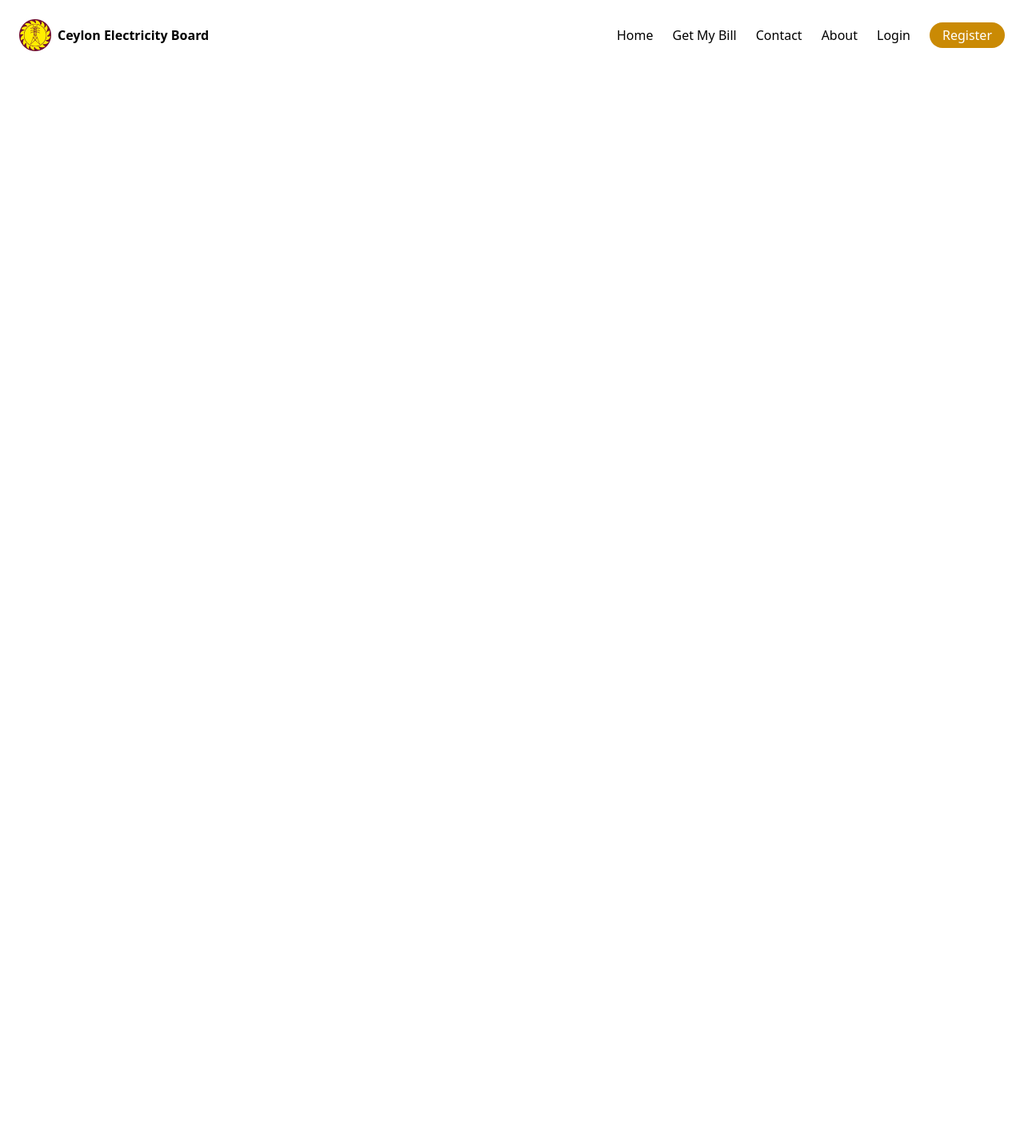
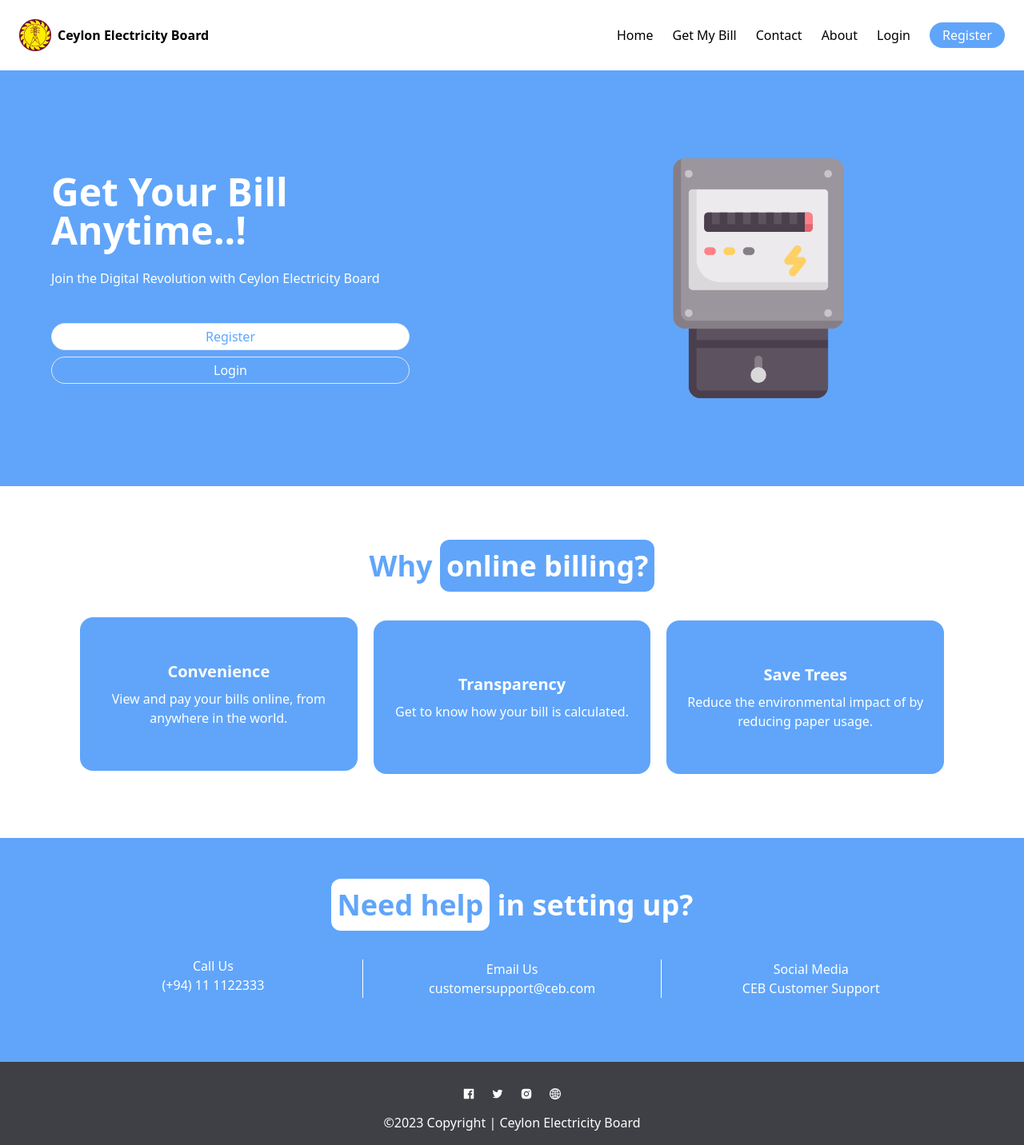
Before and after one commit to hellochamika/ceb-frontend, a React (Vite) app: page / in a window 1280 px wide. Shown: the whole page at 80% size. Before the commit the page ends 800 px from the top, so only its background shows below. Built offline with nearby package versions, Linux system fonts and the light colour scheme.

Commit message:
#3 feat:Add main page and footer

```diff
--- a/src/App.tsx
+++ b/src/App.tsx
@@ -1,9 +1,13 @@
 import Navbar from "./Components/Navbar";
+import Footer from "./Components/Footer";
+import Home from "./pages/Home";
 
 function App() {
   return (
     <div>
       <Navbar />
+      <Home />
+      <Footer />
     </div>
   );
 }
--- /dev/null
+++ b/src/Components/Footer.tsx
@@ -0,0 +1,26 @@
+import {
+  AiFillFacebook,
+  AiOutlineTwitter,
+  AiFillInstagram,
+  AiOutlineGlobal
+} from "react-icons/ai";
+
+function Footer() {
+  return (
+    <footer className="flex flex-col items-center pt-8 bg-zinc-700 text-center text-white">
+      <div className="container">
+        <div className="flex flex-row gap-5 justify-center">
+          <AiFillFacebook />
+          <AiOutlineTwitter />
+          <AiFillInstagram />
+		  <AiOutlineGlobal/>
+        </div>
+      </div>
+      <div className="w-full p-4 text-center text-white">
+        ©2023 Copyright | Ceylon Electricity Board
+      </div>
+    </footer>
+  );
+}
+
+export default Footer;
--- a/src/Components/Navbar.tsx
+++ b/src/Components/Navbar.tsx
@@ -9,40 +9,41 @@
   return (
     <div>
       <div className="relative container mx-auto">
-        <div className="flex items-center-justify-between p-6">
+        <div className="flex items-center justify-between p-6">
           <div className="flex items-center gap-2">
             <img
               className="w-10"
               src="../../public/ceb-logo.png"
               alt="ceb-logo"
             />
-            <p className="hidden md:flex font-bold">Ceylon Electricity Board</p>
+            <p className="font-bold"><span className="hidden md:flex">Ceylon Electricity Board</span>
+			<span className="flex md:hidden">CEB</span></p>
           </div>
-          <div className="hidden md:flex space-x-6 items-center ms-auto">
-            <a href="#" className="hover:text-yellow-700">
+          <div className="hidden lg:flex space-x-6 items-center ms-auto">
+            <a href="#" className="hover:text-blue-500">
               Home
             </a>
-            <a href="#" className="hover:text-yellow-700">
+            <a href="#" className="hover:text-blue-500">
               Get My Bill
             </a>
-            <a href="#" className="hover:text-yellow-700">
+            <a href="#" className="hover:text-blue-500">
               Contact
             </a>
-            <a href="#" className="hover:text-yellow-700">
+            <a href="#" className="hover:text-blue-500">
               About
             </a>
-            <a href="#" className="hover:text-yellow-700">
+            <a href="#" className="hover:text-blue-500">
               Login
             </a>
             <a
               href="#"
-              className="px-4 py-1 text-white bg-yellow-600 rounded-full hover:bg-yellow-700"
+              className="px-4 py-1 text-white bg-blue-400 rounded-full hover:bg-blue-300"
             >
               Register
             </a>
           </div>
           <div
-            className="flex items-center ms-auto p-2 md:hidden"
+            className="flex items-center ms-auto p-2 lg:hidden"
             onClick={handleNav}
           >
             {isNavOpened ? (
@@ -56,26 +57,26 @@
         <div
           className={
             isNavOpened
-              ? "absolute w-full md:hidden flex flex-col py-2 gap-2 items-center bg-white ease-in-out duration-200"
+              ? "absolute w-full lg:hidden flex flex-col py-2 gap-2 items-center bg-white ease-in-out duration-200"
               : "absolute w-full top-[-100%]"
           }
         >
-          <a href="#" className="hover:text-yellow-700">
+          <a href="#" className="hover:text-blue-500">
             Home
           </a>
-          <a href="#" className="hover:text-yellow-700">
+          <a href="#" className="hover:text-blue-500">
             Get My Bill
           </a>
-          <a href="#" className="hover:text-yellow-700">
+          <a href="#" className="hover:text-blue-500">
             Contact
           </a>
-          <a href="#" className="hover:text-yellow-700">
+          <a href="#" className="hover:text-blue-500">
             About
           </a>
-          <a href="#" className="hover:text-yellow-700">
+          <a href="#" className="hover:text-blue-500">
             Login
           </a>
-          <a href="#" className="hover:text-yellow-700">
+          <a href="#" className="hover:text-blue-500">
             Register
           </a>
         </div>
--- /dev/null
+++ b/src/Sections/Features.tsx
@@ -0,0 +1,40 @@
+function Features() {
+  return (
+    <div className="pt-10 md:pt-20 mx-5">
+      <h1 className="text-center text-blue-400 text-2xl sm:text-4xl font-bold">
+        Why{" "}
+        <span className="text-white bg-blue-400 rounded-xl p-2">
+          online billing?
+        </span>
+      </h1>
+      <div className="container flex flex-col items-center py-10 space-y-2 md:flex-row md:mx-auto md:space-x-5 md:px-20 md:mb-10 md:justify-around">
+        <div className="flex items-center bg-blue-400 rounded-2xl p-6 w-full duration-150 md:h-48 md:px-0 hover:scale-105 cursor-pointer">
+          <div className="flex flex-col text-center w-full">
+            <h1 className="px-5 text-white text-xl font-bold">Convenience</h1>
+            <p className="px-5 pt-2 text-white text-center">
+              View and pay your bills online, from anywhere in the world.
+            </p>
+          </div>
+        </div>
+        <div className="flex items-center bg-blue-400 rounded-2xl p-6 w-full duration-150 md:h-48 md:px-0 hover:scale-105 cursor-pointer">
+          <div className="flex flex-col text-center w-full">
+            <h1 className="px-5 text-white text-xl font-bold">Transparency</h1>
+            <p className="px-5 pt-2 text-white text-center">
+              Get to know how your bill is calculated.
+            </p>
+          </div>
+        </div>
+        <div className="flex items-center bg-blue-400 rounded-2xl p-6 w-full duration-150 md:h-48 md:px-0 hover:scale-105 cursor-pointer">
+          <div className="flex flex-col text-center w-full">
+            <h1 className="px-5 text-white text-xl font-bold">Save Trees</h1>
+            <p className="px-5 pt-2 text-white text-center">
+              Reduce the environmental impact of by reducing paper usage.
+            </p>
+          </div>
+        </div>
+      </div>
+    </div>
+  );
+}
+
+export default Features;
--- /dev/null
+++ b/src/Sections/Hero.tsx
@@ -0,0 +1,31 @@
+function Hero() {
+  return (
+    <div className="bg-blue-400">
+      <section>
+        <div className="container flex flex-col-reverse items-center px-6 mx-auto py-12 space-y-0 md:flex-row md:space-y-0">
+          <div className="flex flex-col space-y-6 py-20 md:w-1/2 md:ps-10">
+            <h1 className="max-w-md text-5xl font-bold text-center text-white md:text-5xl md:text-left">
+              Get Your Bill Anytime..!
+            </h1>
+            <p className="text-white">
+              Join the Digital Revolution with Ceylon Electricity Board
+            </p>
+            <div className="max-w-md flex flex-col gap-2 pt-5">
+              <button className="text-blue-400 bg-white text-bold border p-1 rounded-full hover:bg-blue-300 hover:text-white">
+                Register
+              </button>
+              <button className="text-white text-bold border p-1 rounded-full hover:bg-blue-300">
+                Login
+              </button>
+            </div>
+          </div>
+          <div className="hidden md:flex md:flex-col items-center md:w-1/2">
+            <img src="../../hero-image.png" alt="hero-img" width={300} />{" "}
+          </div>
+        </div>
+      </section>
+    </div>
+  );
+}
+
+export default Hero;
--- /dev/null
+++ b/src/Sections/NeedHelp.tsx
@@ -0,0 +1,32 @@
+function NeedHelp() {
+  return (
+    <div className="bg-blue-400 pt-10 md:pt-16 md:pb-10">
+      <h1 className="text-center text-white font-bold text-2xl px-5 sm:text-4xl">
+        <span className="text-blue-400 bg-white rounded-xl p-2">Need help</span>{" "}
+        in setting up?
+      </h1>
+      <div className="flex flex-col items-center mx-auto py-10 space-y-2 md:flex-row md:px-20 md:justify-around lg:divide-x md:divide-white">
+        <div className="flex items-center text-white px-6 py-2 w-full cursor-pointer md:py-0 md:px-0 hover:text-blue-100">
+          <div className="flex flex-col text-center w-full">
+            <h1>Call Us</h1>
+            <p>(+94) 11 1122333</p>
+          </div>
+        </div>
+        <div className="flex items-center text-white px-6 py-2 w-full cursor-pointer md:py-0 md:px-0 hover:text-blue-100">
+          <div className="flex flex-col text-center w-full">
+            <h1>Email Us</h1>
+            <p>customersupport@ceb.com</p>
+          </div>
+        </div>
+        <div className="flex items-center text-white px-6 py-2 w-full cursor-pointer md:py-0 md:px-0 hover:text-blue-100">
+          <div className="flex flex-col text-center w-full">
+            <h1>Social Media</h1>
+            <p>CEB Customer Support</p>
+          </div>
+        </div>
+      </div>
+    </div>
+  );
+}
+
+export default NeedHelp;
--- /dev/null
+++ b/src/pages/Home.tsx
@@ -0,0 +1,15 @@
+import Features from "../Sections/Features"
+import Hero from "../Sections/Hero"
+import NeedHelp from "../Sections/NeedHelp"
+
+function Home() {
+  return (
+	<div>
+		<Hero />
+		<Features />
+		<NeedHelp />
+	</div>
+  )
+}
+
+export default Home
```
Also changed, not shown: public/hero-image.png (added).
